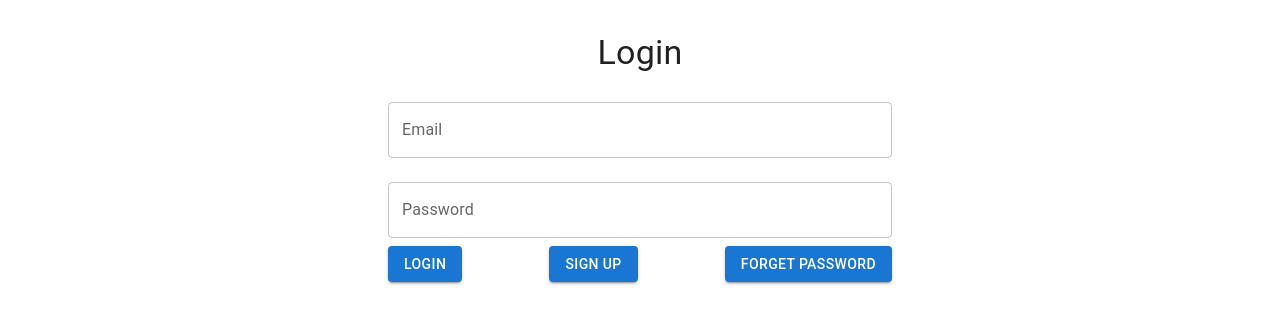
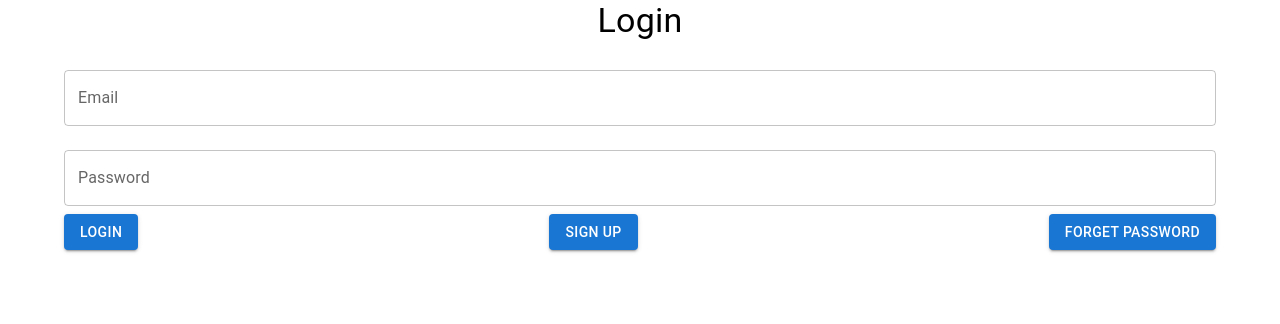
Before and after one commit to HemanthKumarCreative/expense_tracker, a React (Create React App) app: page / in a window 1280 px wide. Shown: the top 324 px of the page. Built offline with nearby package versions, Linux system fonts and the light colour scheme.

Commit message:
Fix routing issues for the pages

```diff
--- a/package.json
+++ b/package.json
@@ -13,6 +13,7 @@
     "js-cookie": "^3.0.5",
     "react": "^18.2.0",
     "react-dom": "^18.2.0",
+    "react-router-dom": "^6.16.0",
     "react-scripts": "5.0.1",
     "web-vitals": "^2.1.4"
   },
--- a/src/App.js
+++ b/src/App.js
@@ -1,76 +1,22 @@
-import React, { useState, useEffect } from "react";
-import { CssBaseline, Container, Button, Box, Grid } from "@mui/material";
-import Login from "./components/LoginForm";
-import SignUp from "./components/SignupForm";
-import Expenses from "./components/Expenses";
-import PaymentRequest from "./components/PaymentRequest";
-import Cookies from "js-cookie"; // Import js-cookie
+import React from "react";
+import { BrowserRouter, Routes, Route } from "react-router-dom";
+import HomePage from "./pages/HomePage";
+import LoginPage from "./pages/LoginPage";
+import SignupPage from "./pages/SignupPage";
+import ForgetPasswordPage from "./pages/ForgetPasswordPage";
+import ResetPasswordPage from "./pages/ResetPasswordPage";
 
 const App = () => {
-  const [authenticated, setAuthenticated] = useState(
-    Cookies.get("token") ? true : false
-  );
-
-  const [isLoginPage, setIsLoginPage] = useState(true);
-  const [userInfo, setUserInfo] = useState({});
-  const [isLeaderBoardShown, setIsLeaderBoardShown] = useState(false);
-
-  const handleLogout = () => {
-    Cookies.remove("token");
-    Cookies.remove("userInfo");
-    setAuthenticated(false);
-  };
-
   return (
-    <Container component="main" maxWidth="sm">
-      <CssBaseline />
-      <Box mt={4}>
-        {authenticated ? (
-          <>
-            <Grid container spacing={2}>
-              <Grid item xs={6}>
-                <Button
-                  variant="contained"
-                  color="primary"
-                  onClick={handleLogout}
-                  fullWidth
-                >
-                  Logout
-                </Button>
-              </Grid>
-              <Grid item xs={6}>
-                <PaymentRequest
-                  setUserInfo={setUserInfo}
-                  userInfo={userInfo}
-                  isLeaderBoardShown={isLeaderBoardShown}
-                  setIsLeaderBoardShown={setIsLeaderBoardShown}
-                />
-              </Grid>
-            </Grid>
-            <Box mt={2}>
-              <Expenses
-                userInfo={userInfo}
-                setUserInfo={setUserInfo}
-                isLeaderBoardShown={isLeaderBoardShown}
-              />
-            </Box>
-          </>
-        ) : isLoginPage ? (
-          <Login
-            setAuthenticated={setAuthenticated}
-            setIsLoginPage={setIsLoginPage}
-            setUserInfo={setUserInfo}
-          />
-        ) : (
-          <SignUp
-            setAuthenticated={setAuthenticated}
-            setIsLoginPage={setIsLoginPage}
-            setUserInfo={setUserInfo}
-            userInfo={userInfo}
-          />
-        )}
-      </Box>
-    </Container>
+    <BrowserRouter>
+      <Routes>
+        <Route exact path="/" element={<LoginPage />} />
+        <Route path="/Home" element={<HomePage />} />
+        <Route path="/signup" element={<SignupPage />} />
+        <Route path="/forget-password" element={<ForgetPasswordPage />} />
+        <Route path="/reset-password" element={<ResetPasswordPage />} />
+      </Routes>
+    </BrowserRouter>
   );
 };
 
--- /dev/null
+++ b/src/pages/ForgetPasswordPage.js
@@ -0,0 +1,12 @@
+import React from "react";
+import ForgotPasswordForm from "../components/ForgetPassword";
+
+const ForgetPasswordPage = () => {
+  return (
+    <div>
+      <ForgotPasswordForm />
+    </div>
+  );
+};
+
+export default ForgetPasswordPage;
--- /dev/null
+++ b/src/pages/HomePage.js
@@ -0,0 +1,13 @@
+import React from "react";
+import { Container } from "@mui/material";
+import Expenses from "../components/Expenses";
+
+const HomePage = () => {
+  return (
+    <Container>
+      <Expenses />
+    </Container>
+  );
+};
+
+export default HomePage;
--- /dev/null
+++ b/src/pages/LoginPage.js
@@ -0,0 +1,12 @@
+import React from "react";
+import LoginForm from "../components/LoginForm";
+
+const LoginPage = () => {
+  return (
+    <div>
+      <LoginForm />
+    </div>
+  );
+};
+
+export default LoginPage;
--- /dev/null
+++ b/src/pages/ResetPasswordPage.js
@@ -0,0 +1,12 @@
+import React from "react";
+import ResetPasswordForm from "../components/ResetPassword";
+
+const ResetPasswordPage = () => {
+  return (
+    <div>
+      <ResetPasswordForm />
+    </div>
+  );
+};
+
+export default ResetPasswordPage;
--- /dev/null
+++ b/src/pages/SignupPage.js
@@ -0,0 +1,12 @@
+import React from "react";
+import SignupForm from "../components/SignupForm";
+
+const SignupPage = () => {
+  return (
+    <div>
+      <SignupForm />
+    </div>
+  );
+};
+
+export default SignupPage;
```
Also changed, not shown: src/index.js (+6 -6 lines), 1 other file (tests, documents, lock files or other folders).
